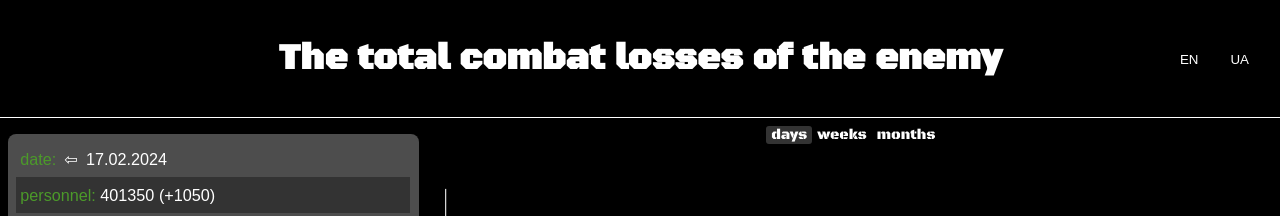
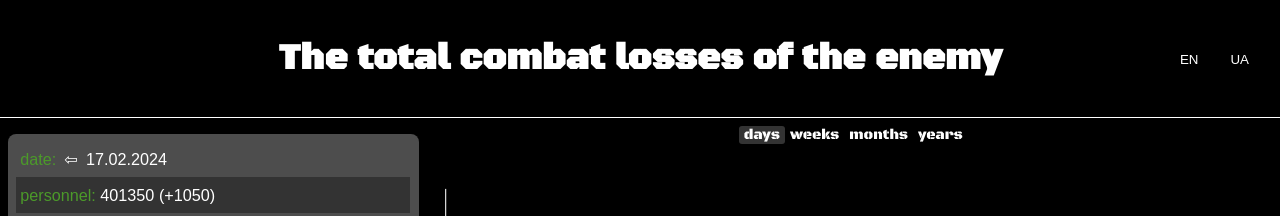
Before and after one commit to AndrewRatnikov/russia-losses, a React (Create React App) app: page / in a window 1280 px wide. Shown: the top 216 px of the page. Built offline with nearby package versions, Linux system fonts and the light colour scheme; a web font is replaced by a local one.

Commit message:
Add year view

```diff
--- a/src/components/Main/Main.tsx
+++ b/src/components/Main/Main.tsx
@@ -1,3 +1,4 @@
+import { useState } from "react";
 import { useTranslation } from "react-i18next";
 
 import { BarChart } from "../BarChart";
@@ -7,9 +8,8 @@ import keys from "../../data/keys.json";
 import { ActiveItem } from "../Container/Container";
 import { addDays, transformData } from "./helpers";
 import "./Main.css";
-import { useState } from "react";
 
-type Legend = "day" | "week" | "month";
+type Legend = "day" | "week" | "month" | "year";
 
 const Main = ({ activeItem }: { activeItem: ActiveItem }) => {
   const [legend, setLegend] = useState<Legend>("day");
@@ -35,17 +35,26 @@ const Main = ({ activeItem }: { activeItem: ActiveItem }) => {
         >
           {t("days")}
         </span>
+
         <span
           className={`legend-item ${legend === "week" ? "active" : ""}`}
           onClick={legendHandler("week")}
         >
           {t("weeks")}
         </span>
+
         <span
           className={`legend-item ${legend === "month" ? "active" : ""}`}
           onClick={legendHandler("month")}
         >
           {t("months")}
+        </span>
+
+        <span
+          className={`legend-item ${legend === "year" ? "active" : ""}`}
+          onClick={legendHandler("year")}
+        >
+          {t("years")}
         </span>
       </div>
     </main>
--- a/src/components/Main/helpers.ts
+++ b/src/components/Main/helpers.ts
@@ -48,7 +48,10 @@ function transformDate(date: string) {
   return date.split(".").reverse().join(".");
 }
 
-export function addDays(data: Data, by: "day" | "week" | "month" = "day") {
+export function addDays(
+  data: Data,
+  by: "day" | "week" | "month" | "year" = "day"
+) {
   if (by === "day") {
     return data;
   }
@@ -79,6 +82,7 @@ export function addDays(data: Data, by: "day" | "week" | "month" = "day") {
     return Object.values(weeks);
   }
 
+  if (by === "month") {
     const months = data.reduce((acc: any, item) => {
       const date = new Date(transformDate(item.date));
       const dateFormatter = new Intl.DateTimeFormat("ua", {
@@ -102,3 +106,26 @@ export function addDays(data: Data, by: "day" | "week" | "month" = "day") {
 
     return Object.values(months);
   }
+
+  const years = data.reduce((acc: any, item) => {
+    const date = new Date(transformDate(item.date));
+    const dateFormatter = new Intl.DateTimeFormat("ua", {
+      year: "numeric",
+    });
+    const year = dateFormatter.format(date);
+
+    if (!acc[year]) {
+      acc[year] = { date: year };
+    }
+
+    Object.keys(item).forEach((key) => {
+      if (typeof item[key] === "number") {
+        acc[year][key] = (acc[year][key] || 0) + item[key];
+      }
+    });
+
+    return acc;
+  }, {});
+
+  return Object.values(years);
+}
--- a/src/locales/en/translation.json
+++ b/src/locales/en/translation.json
@@ -1,6 +1,5 @@
 {
   "The total combat losses of the enemy": "The total combat losses of the enemy",
-
   "date": "date",
   "personnel": "personnel",
   "tanks": "tanks",
@@ -19,5 +18,6 @@
   "cruise missiles": "cruise missiles",
   "days": "days",
   "weeks": "weeks",
-  "months": "months"
+  "months": "months",
+  "years": "years"
 }
--- a/src/locales/ua/translation.json
+++ b/src/locales/ua/translation.json
@@ -1,6 +1,5 @@
 {
   "The total combat losses of the enemy": "Загальні бойові втрати противника",
-
   "date": "дата",
   "personnel": "особового складу",
   "tanks": "танків",
@@ -19,5 +18,6 @@
   "cruise missiles": "Крилаті ракети",
   "days": "дні",
   "weeks": "тижні",
-  "months": "місяці"
+  "months": "місяці",
+  "years": "роки"
 }
```
Lines whose indentation alone changed are shown as unchanged.
